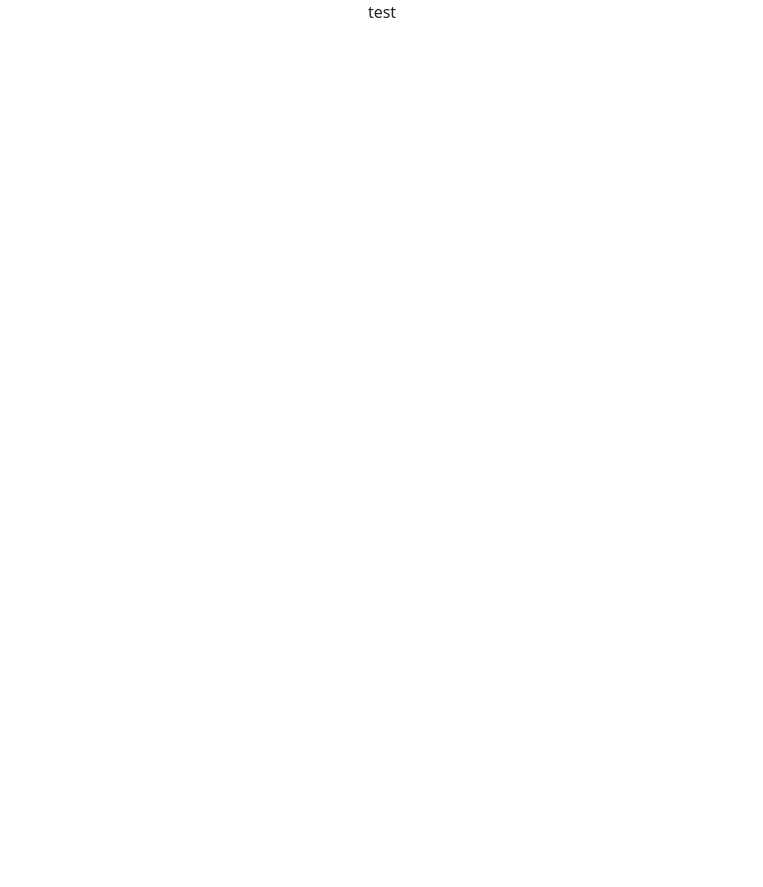
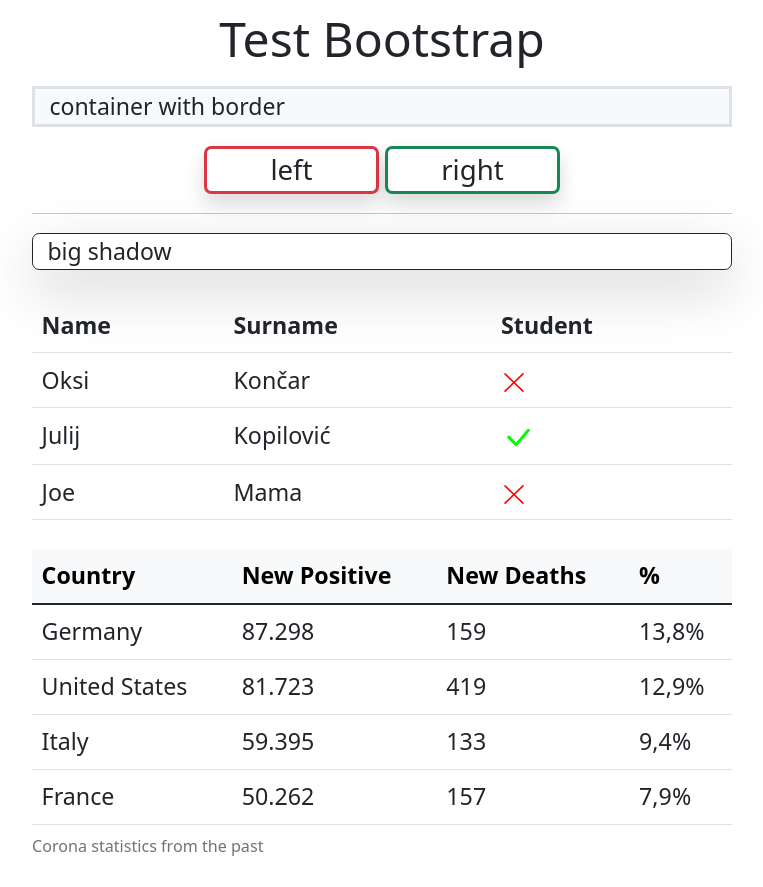
Before and after one commit to Gulcar/TestBootstrap, a plain HTML site: page index.html in a window 1280 px wide. Shown: the whole page, without its empty margins (258-1021 px from the left). Before the commit the page ends 800 px from the top, so only its background shows below. Drawn offline with nearby package versions, Linux system fonts and the light colour scheme.

Commit message:
containers and tables

```diff
--- a/index.html
+++ b/index.html
@@ -10,9 +10,101 @@
     <link href="https://cdn.jsdelivr.net/npm/bootstrap@5.2.0-beta1/dist/css/bootstrap.min.css" rel="stylesheet" integrity="sha384-0evHe/X+R7YkIZDRvuzKMRqM+OrBnVFBL6DOitfPri4tjfHxaWutUpFmBp4vmVor" crossorigin="anonymous">
     <script defer src="https://cdn.jsdelivr.net/npm/bootstrap@5.2.0-beta1/dist/js/bootstrap.bundle.min.js" integrity="sha384-pprn3073KE6tl6bjs2QrFaJGz5/SUsLqktiwsUTF55Jfv3qYSDhgCecCxMW52nD2" crossorigin="anonymous"></script>
 
+    <style>
+        * { font-size: 120%; }
+        body { max-width: 700px; margin: auto; }
+        td, th, caption { font-size: 70%; }
+        /* from black to hex filter generator https://codepen.io/sosuke/pen/Pjoqqp */
+        .filter-green { filter: invert(62%) sepia(57%) saturate(3923%) hue-rotate(80deg) brightness(121%) contrast(125%); }
+        .filter-red { filter: invert(14%) sepia(96%) saturate(5655%) hue-rotate(358deg) brightness(106%) contrast(117%); }
+    </style>
+
     <title>Bootstrap</title>
+
+    <!--
+        TODO:
+        form
+        components
+    -->
 </head>
 <body>
-    <div class="text-center">test</div>
+    <h1 class="text-center p-2">Test Bootstrap</h1>
+
+    <div class="container border border-3 mb-3 bg-light">
+        container with border
+    </div>
+
+    <div class="text-center">
+        <div class="container border border-3 border-danger shadow rounded w-25 d-inline-block">
+            left
+        </div>
+        <div class="container border border-3 border-success shadow rounded w-25 d-inline-block">
+            right
+        </div>
+    </div>
+    <hr>
+
+    <div class="container border border-dark shadow-lg rounded">
+        big shadow
+    </div>
+
+    <table class="table mt-4">
+        <tr>
+            <th>Name</th>
+            <th>Surname</th>
+            <th>Student</th>
+        </tr>
+        <tr>
+            <td>Oksi</td>
+            <td>Končar</td>
+            <td><img src="resources/x-lg.svg" height="11.5%" width="11.5%" class="filter-red" /></td>
+        </tr>
+        <tr>
+            <td>Julij</td>
+            <td>Kopilović</td>
+            <td><img src="resources/check-lg.svg" height="15%" width="15%" class="filter-green" /></td>
+        </tr>
+        <tr>
+            <td>Joe</td>
+            <td>Mama</td>
+            <td><img src="resources/x-lg.svg" height="11.5%" width="11.5%" class="filter-red" /></td>
+        </tr>
+    </table>
+
+    <table class="table table-hover mt-4">
+        <thead class="table-light">
+            <th>Country</th>
+            <th>New Positive</th>
+            <th>New Deaths</th>
+            <th>%</th>
+        </thead>
+        <tbody class="table-group-divider">
+            <tr>
+                <td>Germany</td>
+                <td>87.298</td>
+                <td>159</td>
+                <td>13,8%</td>
+            </tr>
+            <tr>
+                <td>United States</td>
+                <td>81.723</td>
+                <td>419</td>
+                <td>12,9%</td>
+            </tr>
+            <tr>
+                <td>Italy</td>
+                <td>59.395</td>
+                <td>133</td>
+                <td>9,4%</td>
+            </tr>
+            <tr>
+                <td>France</td>
+                <td>50.262</td>
+                <td>157</td>
+                <td>7,9%</td>
+            </tr>
+        </tbody>
+        <caption>Corona statistics from the past</caption>
+    </table>
 </body>
 </html>
```
Also changed, not shown: resources/check-lg.svg (added), resources/x-lg.svg (added).
